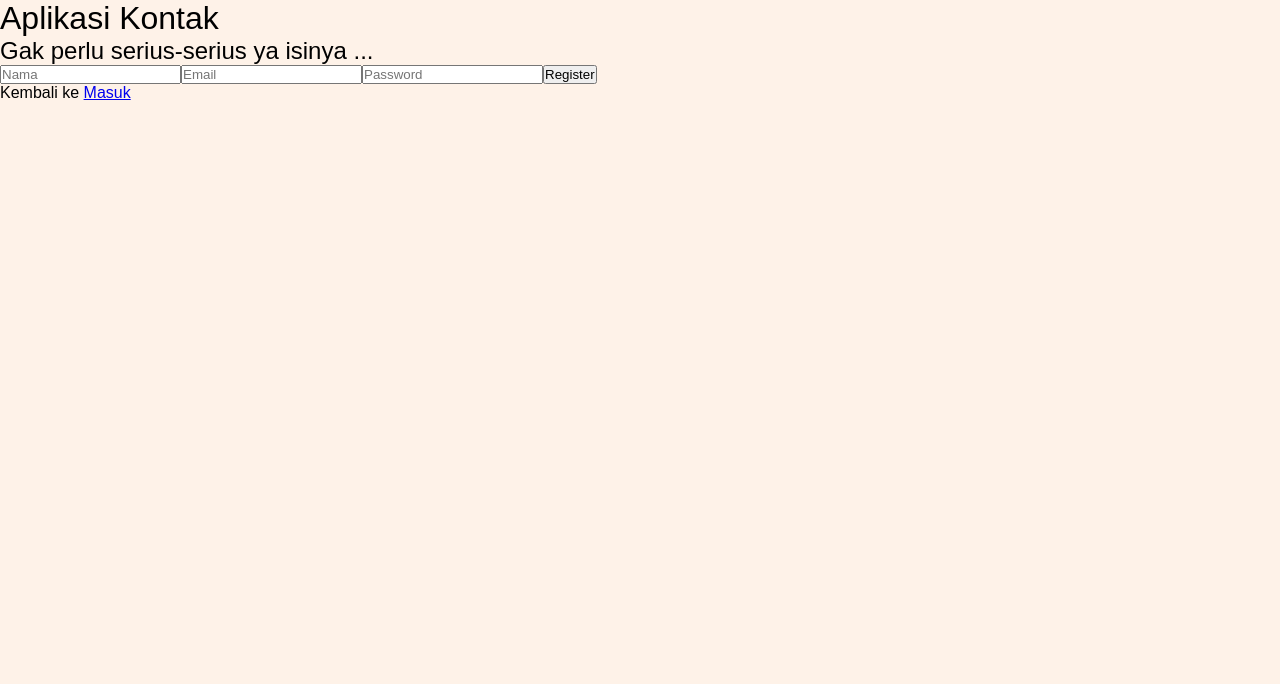
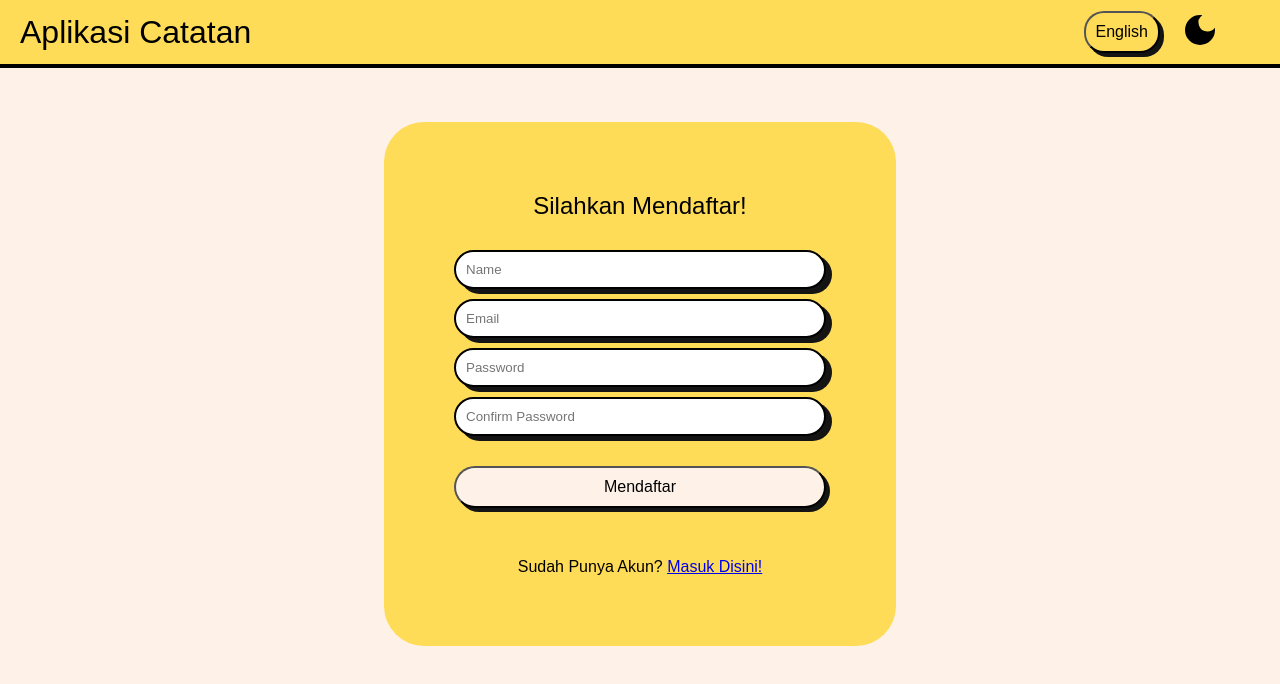
Before and after one commit to Alianama/react-intermediate-dicoding, a React (Vite) app: page /register in a window 1280 px wide. Shown: the top 684 px of the page. Built offline with nearby package versions, Linux system fonts and the light colour scheme; a web font is replaced by a local one.

Commit message:
fix(login) style and design

```diff
--- a/src/App.jsx
+++ b/src/App.jsx
@@ -63,9 +63,7 @@ function App() {
     return (
       <LocaleContext.Provider value={contextValue}>
         <div className="contact-app">
-          <header className="contact-app__header">
-            <h1>{locale === "id" ? "Aplikasi Kontak" : "Contact App"}</h1>
-          </header>
+          <Header />
           <main>
             <Routes>
               <Route
--- a/src/components/Header.jsx
+++ b/src/components/Header.jsx
@@ -24,17 +24,15 @@ function Header({ logout, name }) {
           )}
         </div>
         <h2>{name}</h2>
-        <div onClick={logout}>
-          <IoMdLogOut size={40} />
-        </div>
+        <div onClick={logout}>{!logout ? "" : <IoMdLogOut size={40} />}</div>
       </div>
     </div>
   );
 }
 
 Header.propTypes = {
-  logout: PropTypes.func.isRequired,
-  name: PropTypes.string.isRequired,
+  logout: PropTypes.func,
+  name: PropTypes.string,
 };
 
 export default Header;
--- a/src/components/InputLogin.jsx
+++ b/src/components/InputLogin.jsx
@@ -1,9 +1,12 @@
 import useInput from "../hooks/useInput";
 import PropTypes from "prop-types";
+import { useContext } from "react";
+import LocaleContext from "../context/LocaleContext";
 
 function InputLogin({ onLogin }) {
   const [email, onEmailChange] = useInput("");
   const [password, onPasswordChange] = useInput("");
+  const { locale } = useContext(LocaleContext);
 
   function handleSubmitLogin(event) {
     event.preventDefault();
@@ -12,18 +15,23 @@ function InputLogin({ onLogin }) {
 
   return (
     <form onSubmit={handleSubmitLogin} className="input-login">
-      <label htmlFor="email">Email</label>
-      <input type="email" id="email" value={email} onChange={onEmailChange} />
-
-      <label htmlFor="password">Password</label>
+      <input
+        type="email"
+        placeholder="Email"
+        value={email}
+        onChange={onEmailChange}
+      />
       <input
         type="password"
+        placeholder="Password"
         id="password"
         value={password}
         onChange={onPasswordChange}
       />
 
-      <button type="submit">Login</button>
+      <button className="login-btn" type="submit">
+        {locale === "id" ? "Masuk" : "Login"}
+      </button>
     </form>
   );
 }
--- a/src/components/InputRegister.jsx
+++ b/src/components/InputRegister.jsx
@@ -1,21 +1,38 @@
 import useInput from "../hooks/useInput";
 import PropTypes from "prop-types";
+import { useState, useContext } from "react";
+import LocaleContext from "../context/LocaleContext";
+
 function InputRegister({ onRegister }) {
   const [name, onNameChange] = useInput("");
   const [email, onEmailChange] = useInput("");
   const [password, onPasswordChange] = useInput("");
+  const [confirmPassword, onConfirmPasswordChange] = useInput("");
+  const [error, setError] = useState("");
+  const { locale } = useContext(LocaleContext);
 
-  function onSubmitHandler(event) {
+  const validatePassword = () => {
+    if (password !== confirmPassword) {
+      setError(
+        locale === "id" ? "Passssword tidak sama" : "Passwords do not match!"
+      );
+      return false;
+    }
+    setError("");
+    return true;
+  };
+
+  const onSubmitHandler = (event) => {
     event.preventDefault();
-
+    if (!validatePassword()) return;
     onRegister({ name, email, password });
-  }
+  };
 
   return (
-    <form onSubmit={onSubmitHandler} className="register-input">
+    <form onSubmit={onSubmitHandler} className="input-login">
       <input
         type="text"
-        placeholder="Nama"
+        placeholder="Name"
         value={name}
         onChange={onNameChange}
       />
@@ -32,12 +49,22 @@ function InputRegister({ onRegister }) {
         value={password}
         onChange={onPasswordChange}
       />
-      <button>Register</button>
+      <input
+        type="password"
+        placeholder="Confirm Password"
+        autoComplete="current-password"
+        value={confirmPassword}
+        onChange={onConfirmPasswordChange}
+      />
+      {error && <p style={{ color: "red" }}>{error}</p>}
+      <button className="login-btn" type="submit">
+        {locale === "id" ? "Mendaftar" : "Register"}
+      </button>
     </form>
   );
 }
 
-InputRegister.prototype = {
+InputRegister.propTypes = {
   onRegister: PropTypes.func.isRequired,
 };
 
--- a/src/pages/Login.jsx
+++ b/src/pages/Login.jsx
@@ -16,20 +16,20 @@ function Login({ loginSuccess }) {
     }
   }
   return (
-    <section>
+    <section className="login-page">
+      <div className="login-wrapper">
         <h2>
-        {locale === "id"
-          ? "Silakan masuk untuk melanjutkan"
-          : "Log in to continue"}
+          {locale === "id" ? "Selamat datang Kembali  !" : "Welcome Back !"}
         </h2>
 
         <InputLogin onLogin={onLogin} />
         <p>
-        {locale === "id" ? "Belum Punya akun?" : "Not Have Account?"}
+          {locale === "id" ? "Belum Punya akun? " : "Not Have Account? "}
           <Link to="/register">
-          {locale === "id" ? "Daftar Disini !" : "Register Here !"}
+            {locale === "id" ? "Daftar Disini!" : "Register Here!"}
           </Link>
         </p>
+      </div>
     </section>
   );
 }
--- a/src/pages/NotesDetail.jsx
+++ b/src/pages/NotesDetail.jsx
@@ -22,7 +22,11 @@ function NotesDetail() {
   }, [notes]);
 
   if (loading) {
-    return <h1>Loading</h1>;
+    return (
+      <div className="loading">
+        <h1>Loading..... </h1>
+      </div>
+    );
   } else if (!notes) {
     return (
       <div className="no-data">
--- a/src/pages/NotesListActive.jsx
+++ b/src/pages/NotesListActive.jsx
@@ -42,7 +42,11 @@ const NotesListWrapper = () => {
   };
 
   if (loading) {
-    return <h1>Loading</h1>;
+    return (
+      <div className="loading">
+        <h1>Loading..... </h1>
+      </div>
+    );
   } else {
     return (
       <NotesList
--- a/src/pages/NotesListArchive.jsx
+++ b/src/pages/NotesListArchive.jsx
@@ -39,7 +39,11 @@ const NotesListWrapper = () => {
     setTitle(keyword);
   };
   if (loading) {
-    return <h1>Loading</h1>;
+    return (
+      <div className="loading">
+        <h1>Loading..... </h1>
+      </div>
+    );
   } else {
     return (
       <NotesList
--- a/src/pages/Register.jsx
+++ b/src/pages/Register.jsx
@@ -1,10 +1,12 @@
-import React from "react";
+import React, { useContext } from "react";
 import { Link, useNavigate } from "react-router-dom";
 import InputRegister from "../components/InputRegister";
 import { register } from "../utils/network-data";
+import LocaleContext from "../context/LocaleContext";
 
 function Register() {
   const navigate = useNavigate();
+  const { locale } = useContext(LocaleContext);
 
   async function onRegisterHandler(user) {
     const { error } = await register(user);
@@ -15,12 +17,17 @@ function Register() {
   }
 
   return (
-    <section className="register-page">
-      <h2>Gak perlu serius-serius ya isinya ...</h2>
-      <InputRegister onRegister={onRegisterHandler} />
-      <p>
-        Kembali ke <Link to="/">Masuk</Link>
-      </p>
+    <section className="login-page">
+      <div className="login-wrapper">
+        <h2>{locale === "id" ? "Silahkan Mendaftar!" : "Register Here"}</h2>
+        <InputRegister onRegister={onRegisterHandler} />
+        <p>
+          {locale === "id" ? "Sudah Punya Akun? " : "Have Account?"}
+          <Link to="/">
+            {locale === "id" ? " Masuk Disini!" : " Login Here!"}
+          </Link>
+        </p>
+      </div>
     </section>
   );
 }
--- a/src/styles/style.css
+++ b/src/styles/style.css
@@ -310,3 +310,70 @@ body {
     transform: rotate(0deg);
   }
 }
+
+.input-login {
+  display: flex;
+  flex-direction: column;
+  width: 100%;
+  justify-content: center;
+  align-items: center;
+  gap: 10px;
+}
+
+.input-login input {
+  padding: 10px;
+  border-radius: 20px;
+  width: 100%;
+  box-shadow: 6px 5px 0px 0px rgba(20, 20, 20, 1);
+  border: 2px solid black;
+}
+
+.input-login input:hover {
+  box-shadow: none;
+  transform: translate(3px, 3px);
+  transition: all 0.3s ease;
+}
+
+.login-page {
+  display: flex;
+  flex-direction: column;
+  justify-content: center;
+  align-items: center;
+  height: 80vh;
+}
+
+.login-wrapper {
+  display: flex;
+  flex-direction: column;
+  width: 40%;
+  justify-content: center;
+  background-color: var(--font-color);
+  padding: 70px;
+  border-radius: 40px;
+  align-items: center;
+  gap: 30px;
+}
+
+.login-btn {
+  background-color: var(--background-color);
+  color: var(--font-color-text);
+  width: 100%;
+  padding: 10px;
+  font-size: 16px;
+  border-radius: 30px;
+  box-shadow: 4px 4px 0px 0px rgba(20, 20, 20, 1);
+  transition: all 0.3s ease;
+  margin: 20px;
+}
+
+.login-btn:hover {
+  box-shadow: none;
+  transform: translate(3px, 3px);
+  transition: all 0.3s ease;
+}
+.loading {
+  display: flex;
+  align-items: center;
+  justify-content: center;
+  width: 100%;
+}
```
Lines whose indentation alone changed are shown as unchanged.
